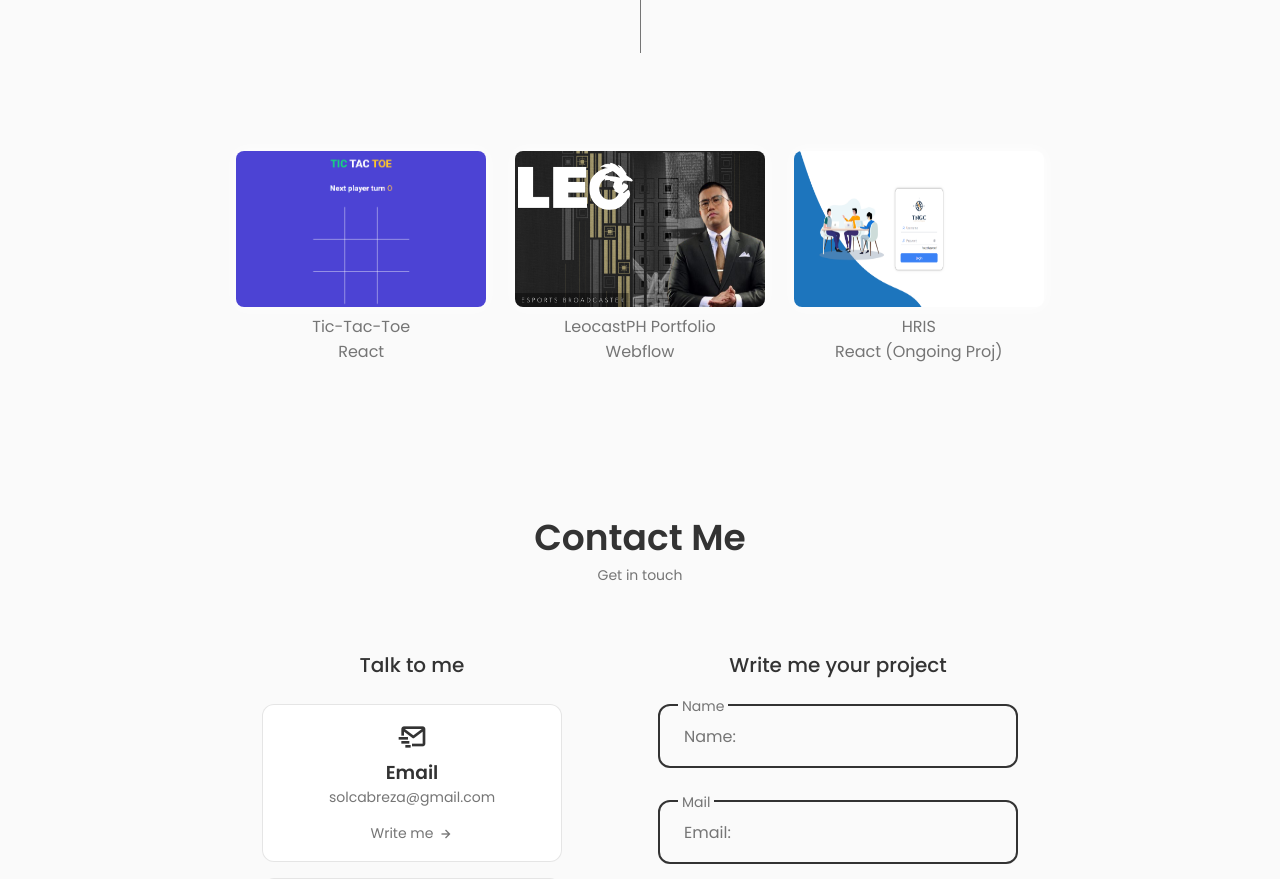
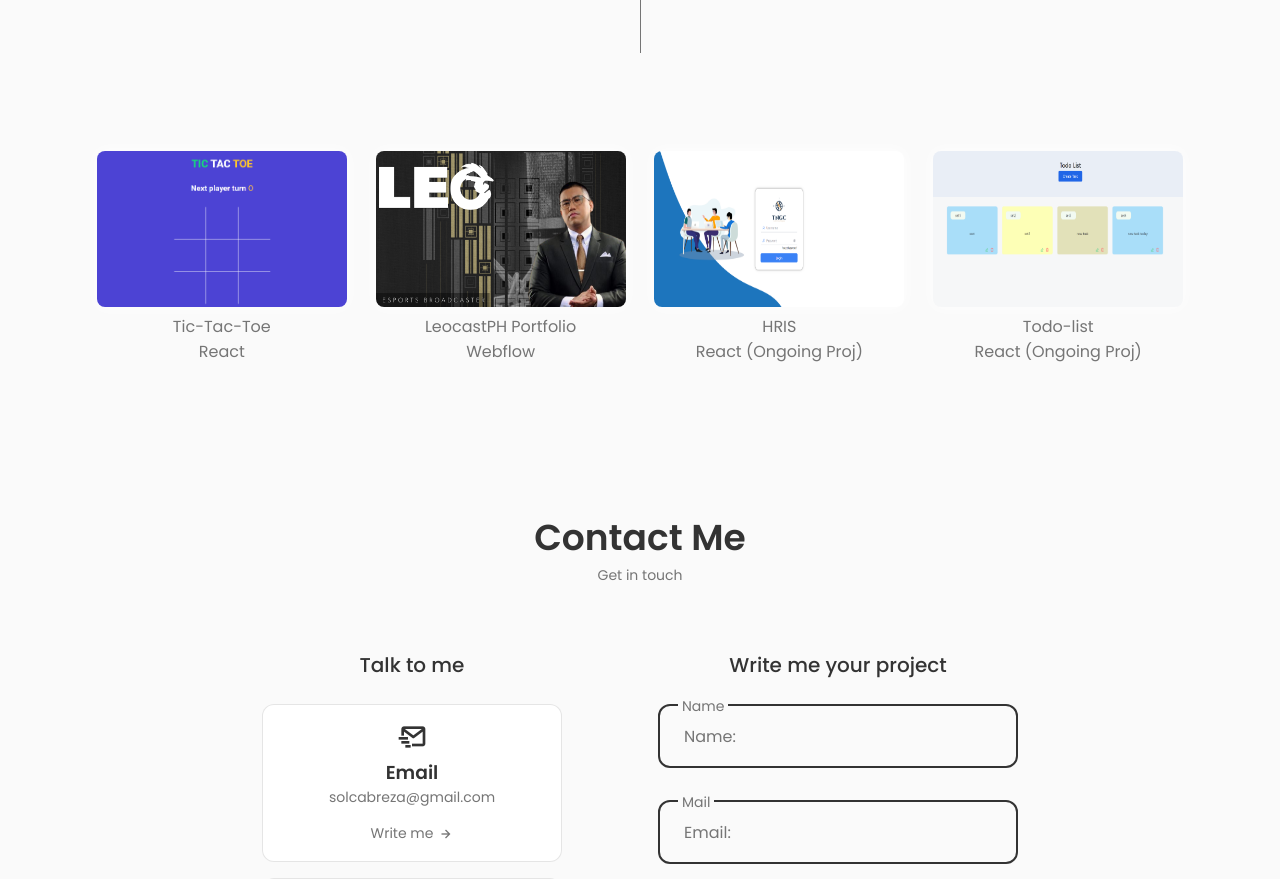
Before and after one commit to solcabz/solreact, a React (Create React App) app: page / in a window 1280 px wide. Shown: the part 3040-3919 px from the top of the page. Built offline with nearby package versions, Linux system fonts and the light colour scheme.

Commit message:
portfolio todo

```diff
--- a/src/components/portfolio/Portfolio.jsx
+++ b/src/components/portfolio/Portfolio.jsx
@@ -1,6 +1,7 @@
 import projImage from "../../assets/tictac.png";
 import projLeo from "../../assets/leo.png";
 import projHris from "../../assets/projHris.png";
+import projTodo from "../../assets/todo.png";
 import "./portfolio.css";
 
 const Portfolio = () => {
@@ -25,6 +26,13 @@ const Portfolio = () => {
           image={projHris}
           link="https://teamtngc.netlify.app/"
           title="HRIS"
+          subTitle="React (Ongoing Proj)"
+        />
+
+        <ProjectCard
+          image={projTodo}
+          link="https://solreact-todolist.netlify.app/"
+          title="Todo-list"
           subTitle="React (Ongoing Proj)"
         />
       </div>
```
Also changed, not shown: src/assets/todo.png (added).
